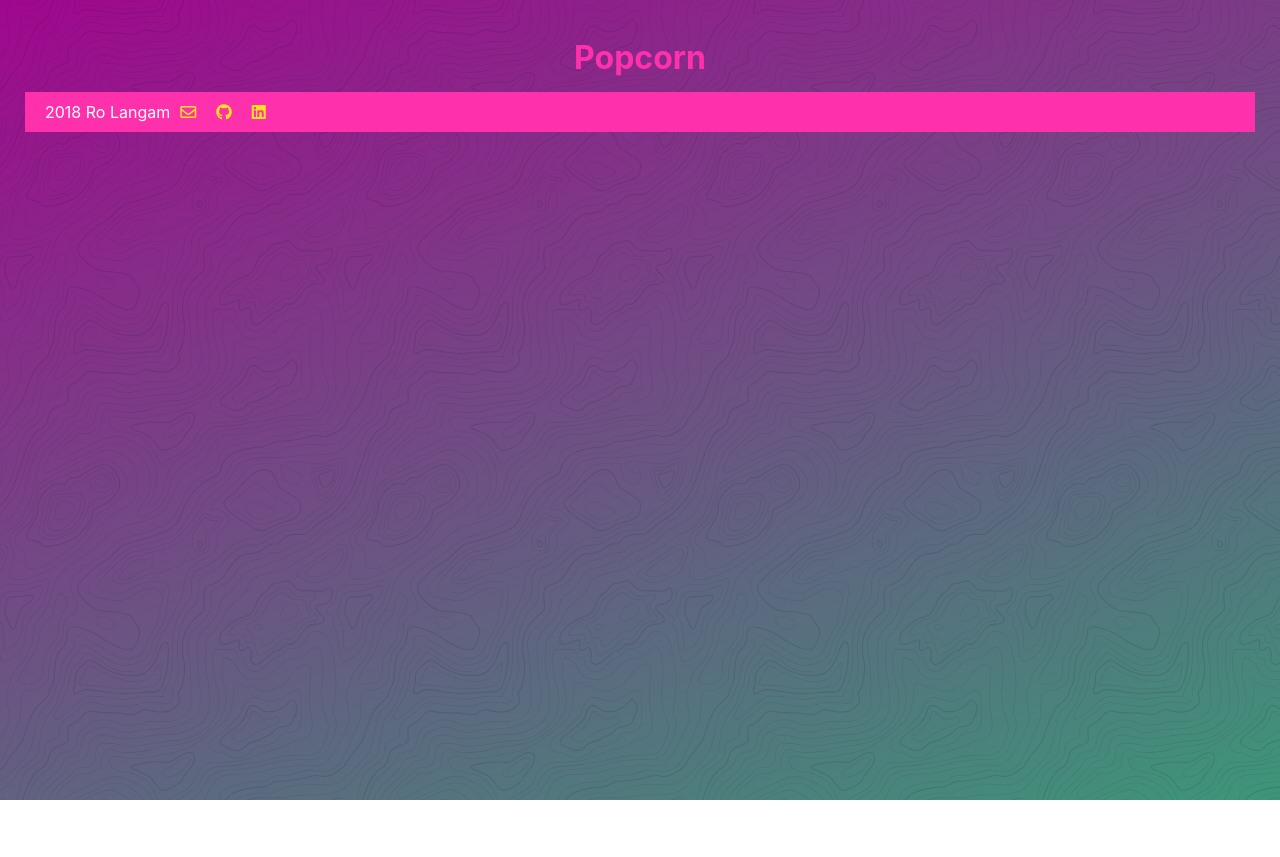
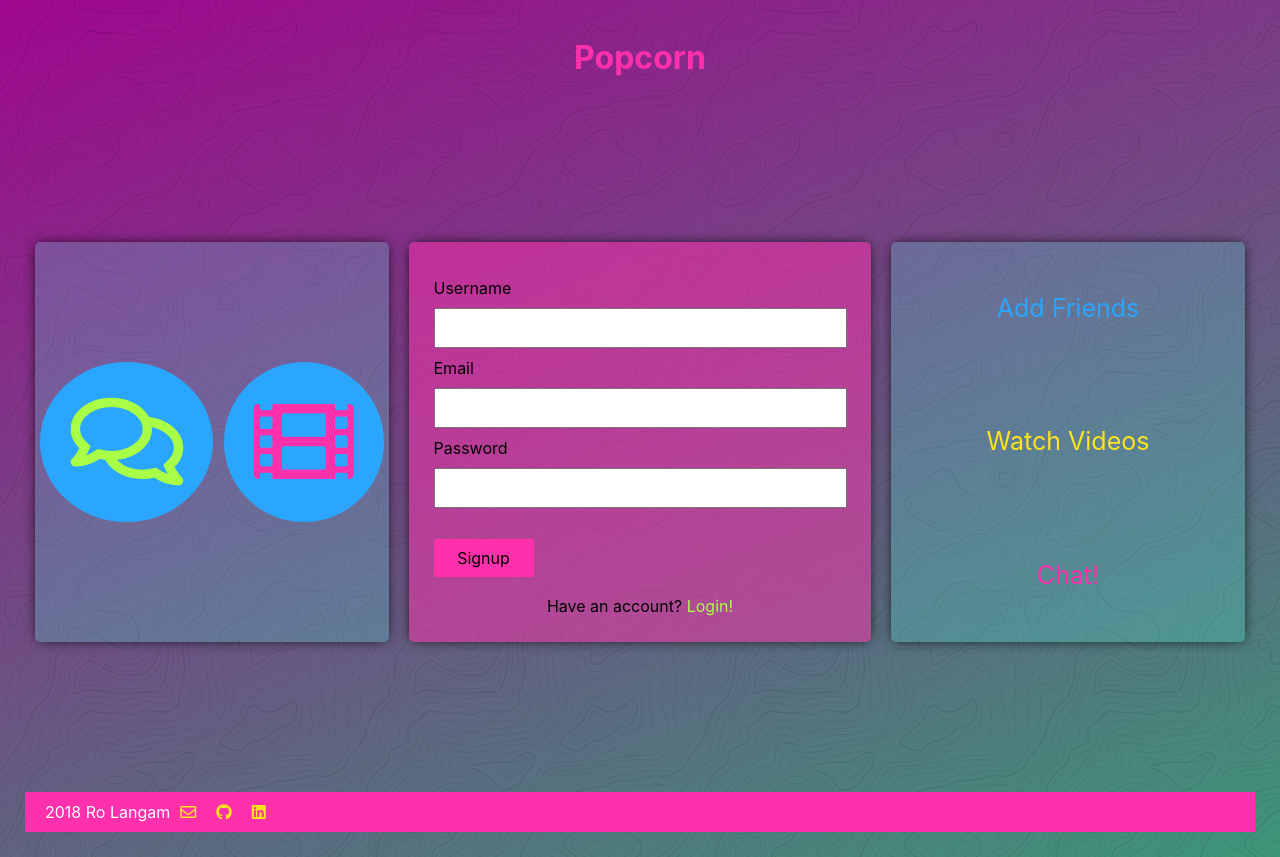
Before and after one commit to TheGaff87/popcorn-node-capstone-react, a React (Create React App) app: page /auth/signup in a window 1280 px wide. Before the commit the page ends 800 px from the top, so only its background shows below. Built offline with nearby package versions, Linux system fonts and the light colour scheme; no server answers.

Commit message:
Connecting signup endpoint

```diff
--- a/src/App.js
+++ b/src/App.js
@@ -19,10 +19,11 @@ import "./App.css";
 
 class App extends Component {
   render() {
+    console.log(this.props);
     return (
       <Router>
         <div className="container">
-          <Route exact path="/" render={() => <Welcome person={this.props.dispatch(logUser('Boston')).user} />}/>
+          <Route exact path="/" render={() => <Welcome person={this.props.user} />}/>
           {/* // login user {user}*/}
           {/* // grab from db user name */}
           {/* then the name gets stored in a prop */}
@@ -33,7 +34,7 @@ class App extends Component {
           <Route exact path="/landing" component={Landing} />
           <Route exact path="/" component={Main} />
           <Route exact path="/login" component={Login} />
-          <Route exact path="/signup" component={Signup} />
+          <Route exact path="/auth/signup" component={Signup} />
           <Route exact path="/search" component={SearchPage} />
           <Route exact path="/watchlist" component={Watchlist} />
           <Footer />
--- a/src/actions/index.js
+++ b/src/actions/index.js
@@ -5,6 +5,7 @@ import { API_ORIGIN } from "../config";
 */
 
 export const LOG_USER = "LOG_USER";
+export const SIGNUP_REQUEST = "SIGNUP_REQUEST";
 export const UPDATE_TIME = "UPDATE_TIME";
 export const GET_WATCHLIST = "GET_WATCHLIST";
 export const DELETE_VIDEO = "DELETE_VIDEO";
@@ -15,6 +16,11 @@ export const APPEND_RESULTS = "APPEND_RESULTS";
 /*
  * action creators
  */
+
+export const signupRequest = user => ({
+  type: SIGNUP_REQUEST,
+  user
+});
 
 export const logUser = user => ({
   type: LOG_USER,
@@ -50,6 +56,33 @@ export const appendResults = (videos) => ({
   videos
 });
 
+export const signupUser = user => dispatch => {
+  console.log('signupUser is dispatched!');
+  dispatch(signupRequest());
+  console.log(user);
+  fetch(`${API_ORIGIN}/auth/signup`, {
+    method: 'POST',
+    headers: {
+      'content-type': 'application/json'
+    },
+    body: JSON.stringify(user)
+  })
+    .then(res => {
+      if (!res.ok) {
+        return Promise.reject(res.statusText);
+      }
+      console.log(res);
+      return res.json();
+    })
+    .then(res => {
+      console.log(res);
+    })
+    .catch(err => {
+      console.log('actions index.js line 74', err);
+    })
+};
+
+
 export const searchVideos = text => dispatch => {
   console.log('searchVideos is dispatched!');
   dispatch(searchVideosRequest());
@@ -65,6 +98,6 @@ export const searchVideos = text => dispatch => {
         dispatch(appendResults(res.response.body));
     })
     .catch(err => {
-      console.log("uh-oh", err);
+      console.log('actions index.js line 94', err);
     });
 };
--- a/src/components/LoginForm.js
+++ b/src/components/LoginForm.js
@@ -23,7 +23,7 @@ export default function LoginForm() {
           <button>Submit</button>
         </form>
         <nav>
-          <Link to="/signup">Don't have an account? <span>Sign up!</span> </Link>
+          <Link to="/auth/signup">Don't have an account? <span>Sign up!</span> </Link>
         </nav>
       </div>
       <Details />
--- a/src/components/SignupForm.js
+++ b/src/components/SignupForm.js
@@ -3,24 +3,43 @@ import Benefits from "./InfoBene";
 import Details from "./InfoDetail";
 
 import { Link } from "react-router-dom";
+import { connect } from "react-redux";
+import { signupUser } from "../actions";
 
-export default function SignupForm() {
+export class SignupForm extends React.Component {
+  constructor(props) {
+    super(props);
+    this.onSubmit = this.onSubmit.bind(this);
+  }
+
+  onSubmit(e) {
+    e.preventDefault();
+    const inputs = [this.username, this.email, this.password];
+    this.props.dispatch(signupUser({
+      username: this.username.value,
+      email: this.email.value,
+      password: this.password.value,
+    }));
+    inputs.map(input => input.value = '');
+  }
+
+  render() {
     return (
       <section className="form-landing">
         <Benefits />
         <div className="form-container">
-        <form className="signup">
+          <form className="signup" onSubmit={this.onSubmit}>
             <fieldset>
               <div className="flex">
-              <label htmlFor="">Username</label>
-              <input type="text" />
-              <label htmlFor="">Email</label>
-              <input type="email" />
-              <label htmlFor="">Password</label>
-              <input type="password" />
+                <label htmlFor="username">Username</label>
+                <input type="text" id="username" ref={input => this.username = input}/>
+                <label htmlFor="email">Email</label>
+                <input type="email" id="email" ref={input => this.email = input}/>
+                <label htmlFor="password">Password</label>
+                <input type="password" id="password" ref={input => this.password = input}/>
               </div>
             </fieldset>
-          <button>Submit</button>
+            <button>Signup</button>
           </form>
           <nav>
             <Link to="/login">Have an account? <span>Login!</span></Link>
@@ -30,3 +49,13 @@ export default function SignupForm() {
       </section>
     );
   }
+}
+
+export const mapStateToProps = state => ({
+  videos: state.videos,
+  user: state.user,
+  loading: state.loading,
+  error: state.error
+});
+
+export default connect(mapStateToProps)(SignupForm);
--- a/src/reducers/index.js
+++ b/src/reducers/index.js
@@ -9,11 +9,12 @@ const initialState = {
 
 export const reducer = (state=initialState, action) => {
     console.log(action);
-    if (action.type === actions.LOG_USER) {
-        console.log('Changing Log User!', action.user);
+    if (action.type === actions.SIGNUP_REQUEST) {
+        console.log('Signing up User!', action.user);
 
         return Object.assign({}, state, {
-            user: action.user
+            loading: true,
+            error: null
         });
     }
 
```
Lines whose indentation alone changed are shown as unchanged.
